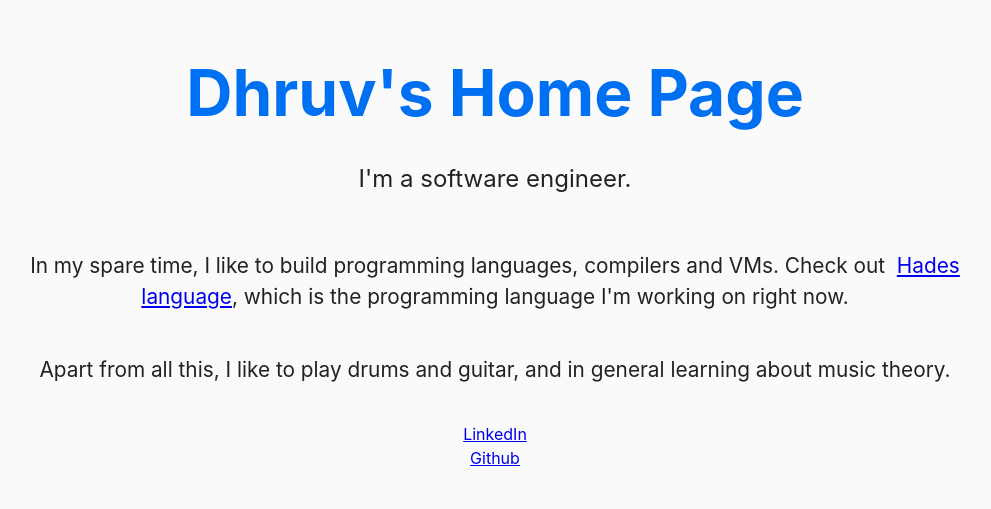
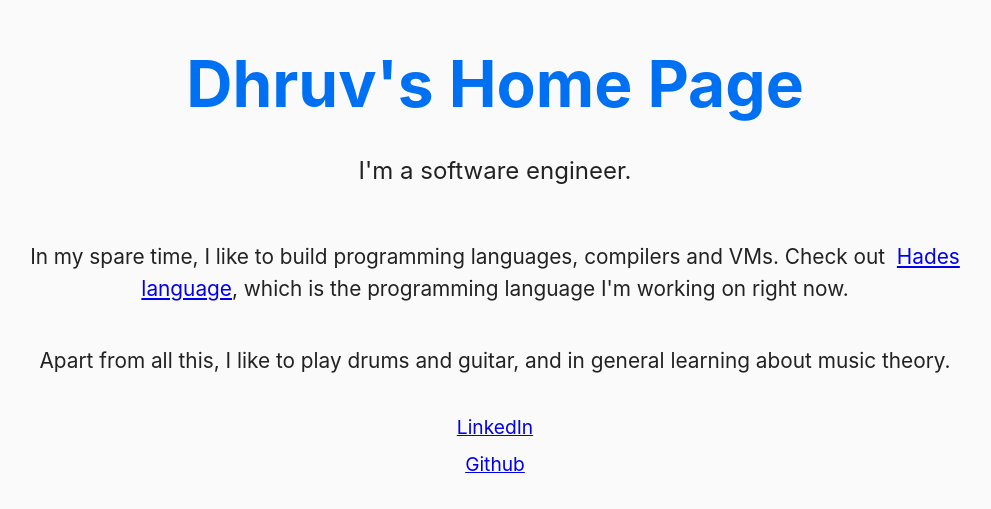
Before and after one commit to dhruvrajvanshi/dhruvrajvanshi.github.io, a Next.js app: page / in a window 1280 px wide. Shown: the part 129-638 px from the top of the page, without its empty margins (145-1136 px from the left). Built offline with nearby package versions, Linux system fonts and the light colour scheme.

Commit message:
Make profile links easier to touch

```diff
--- a/styles/Home.module.css
+++ b/styles/Home.module.css
@@ -49,6 +49,14 @@
   line-height: 1.5;
 }
 
+.profileLinks a {
+  font-size: 1.2rem;
+}
+
+.profileLinks li {
+  margin-bottom: 8px;
+}
+
 .subDescription {
   text-align: center;
   font-size: 1.3rem;
```
